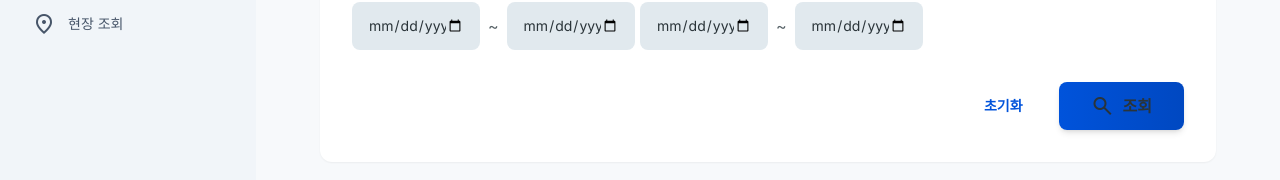
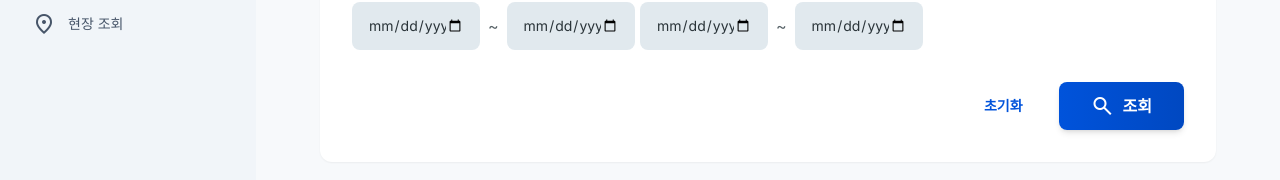
Before and after one commit to 2026CapstoneProject/steel-wip-frontend, a React (Vite) app: page /office/scenario/releasehistory in a window 1280 px wide. Shown: the part 346-526 px from the top of the page. Built offline with nearby package versions, Linux system fonts and the light colour scheme.

Commit message:
SY2026-56-PageButtonColorChange

```diff
--- a/src/pages/office/Web_ScenarioReleaseHistoryPage/Web_ScenarioReleaseHistoryPage.jsx
+++ b/src/pages/office/Web_ScenarioReleaseHistoryPage/Web_ScenarioReleaseHistoryPage.jsx
@@ -295,7 +295,7 @@ function ScenarioReleaseProjectAccordion({ project, isOpen, onToggle }) {
                     <td className="px-6 py-4 text-center">
                       <button
                         type="button"
-                        className="inline-flex items-center gap-1 rounded-xl border border-primary/20 bg-surface-container-lowest px-4 py-2 text-sm font-bold text-primary transition-all duration-300 hover:bg-primary hover:text-on-primary"
+                        className="inline-flex items-center gap-1 rounded-xl border border-primary/20 bg-surface-container-lowest px-4 py-2 text-sm font-bold text-primary transition-all duration-300 hover:bg-surface-container-low hover:shadow-sm"
                       >
                         <span className="material-symbols-outlined text-[18px]">
                           visibility
@@ -477,7 +477,7 @@ export default function Web_ScenarioReleaseHistoryPage() {
             <button
               type="button"
               onClick={handleSearch}
-              className="flex items-center gap-2 rounded-lg bg-gradient-to-r from-primary to-primary-dim px-8 py-3 font-bold text-on-primary shadow-md transition-all active:scale-95 hover:shadow-lg"
+              className="flex items-center gap-2 rounded-lg bg-gradient-to-r from-primary to-primary-dim px-8 py-3 font-bold text-white shadow-md transition-all active:scale-95 hover:shadow-lg"
             >
               <span className="material-symbols-outlined text-sm">search</span>
               조회
```
